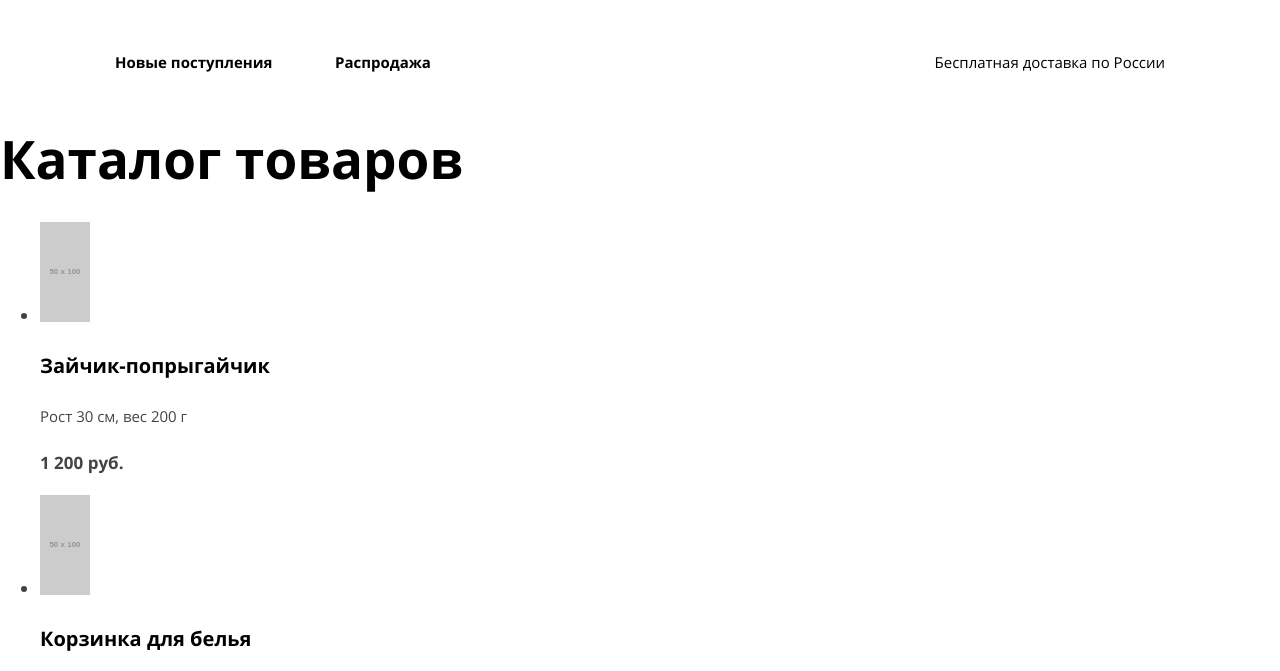
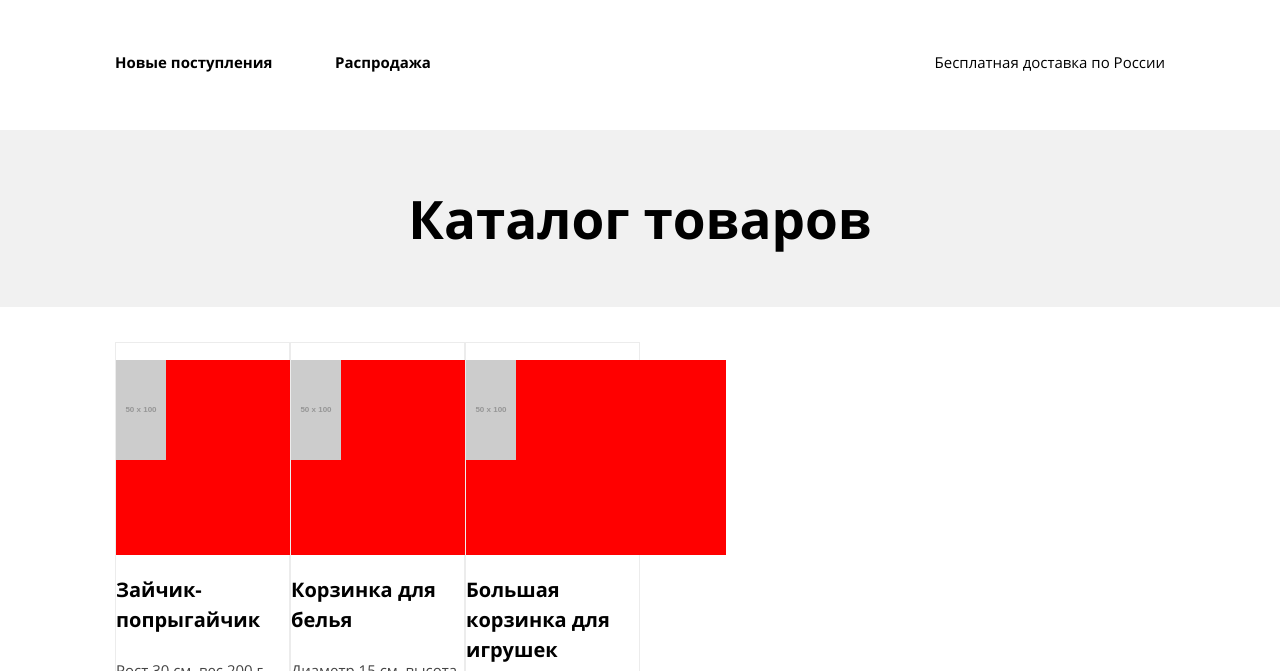
Before and after one commit to pashacyborg/adaptive-project-1, a plain HTML site: page source/catalog.html in a window 1280 px wide. Shown: the part 59-730 px from the top of the page. Drawn offline with nearby package versions, Linux system fonts and the light colour scheme; files that its build step writes are made by us from their sources; placeholder pictures from the web are drawn by us.

Commit message:
эксперименты с таблицой

```diff
--- a/source/catalog.html
+++ b/source/catalog.html
@@ -29,7 +29,7 @@
       </nav>
     </header>
     <main class="page-catalog">
-      <h1 class="page-catalog__title">Каталог товаров</h1>
+      <h1 class="page-catalog__title container">Каталог товаров</h1>
       <section class="catalog">
         <h2 class="visually-hidden">Карточки товаров:</h2>
         <ul class="catalog__list">
--- a/source/sass/blocks/card.scss
+++ b/source/sass/blocks/card.scss
@@ -1,3 +1,18 @@
+.card {
+  border: 1px solid #ECECEC;
+}
+
+.card__image-wrapper {
+
+}
+
+.card__image-link {
+  display: block;
+  width: 260px;
+  height: 195px;
+  background: red;
+}
+
 .card__title-link {
   font-size: 20px;
   font-weight: 700;
--- a/source/sass/blocks/catalog.scss
+++ b/source/sass/blocks/catalog.scss
@@ -0,0 +1,21 @@
+.catalog {
+
+}
+
+.catalog__list {
+  display: grid;
+  grid-template-columns: 260px;
+  justify-content: center;
+  row-gap: 30px;
+  margin: 0;
+  padding: 0;
+  list-style: none;
+
+  @media (min-width: $medium-width) {
+    grid-template-columns: repeat(4, 167px);
+  }
+
+  @media (min-width: $wide-width) {
+    grid-template-columns: repeat(6, 175px);
+  }
+}
--- a/source/sass/blocks/contacts.scss
+++ b/source/sass/blocks/contacts.scss
@@ -5,10 +5,20 @@
 
 }
 
-.contacts__title {
+.contacts__wrapper {
   display: grid;
   grid-template-columns: 260px;
   justify-content: center;
+}
+
+.contacts__contact-button {
+  margin: 0 auto;
+}
+
+.contacts__title {
+  // display: grid;
+  // grid-template-columns: 260px;
+  // justify-content: center;
   margin: 0;
   font-size: 18px;
   line-height: 30px;
@@ -38,9 +48,9 @@
 }
 
 .contacts__table {
-  display: grid;
-  grid-template-columns: 260px;
-  justify-content: center;
+  // display: grid;
+  // grid-template-columns: 260px;
+  // justify-content: center;
   margin: 0;
   padding: 0;
   font-size: 14px;
@@ -53,6 +63,17 @@
 
   @media (min-width: $wide-width) {
     grid-template-columns: 1050px;
+  }
+}
+
+.contacts__table-body {
+  @media (min-width: $medium-width) {
+    display: grid;
+    grid-template-columns: repeat(2, 334px);
+  }
+
+  @media (min-width: $wide-width) {
+    display: table-row-group;
   }
 }
 
--- a/source/sass/blocks/page-catalog.scss
+++ b/source/sass/blocks/page-catalog.scss
@@ -1,6 +1,20 @@
 .page-catalog__title {
-  font-size: 53px;
+  align-items: center;
+  height: 177px;
+  font-size: 27px;
+  line-height: 30px;
   font-weight: 700;
-  line-height: 57px;
   color: $main-color;
+  text-align: center;
+  background-color: $main-background-color-medium;
+
+  @media (min-width: $medium-width) {
+    font-size: 43px;
+    line-height: 50px;
+  }
+
+  @media (min-width: $wide-width) {
+    font-size: 53px;
+    line-height: 57px;
+  }
 }
```
Also changed, not shown: source/index.html (+9 -3 lines).
